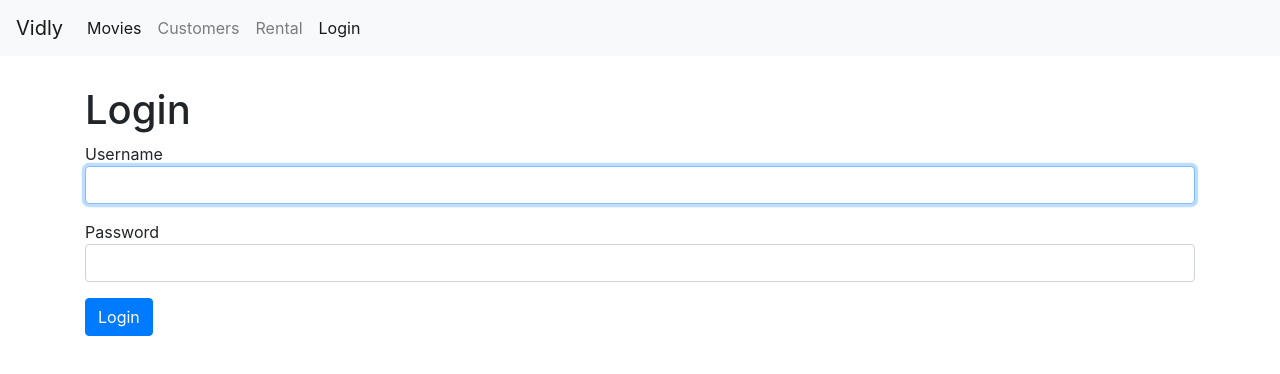
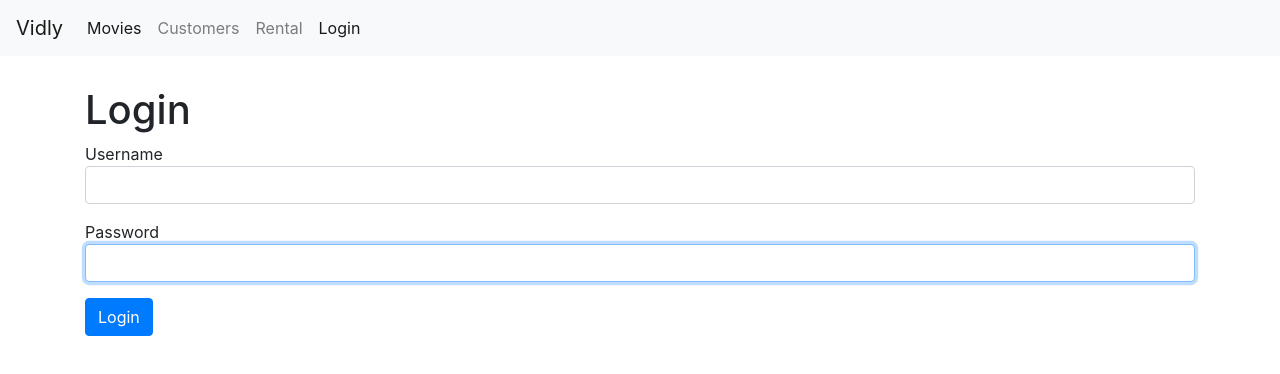
Before and after one commit to mojtabavi/Programing-Training, a React (Create React App) app in the folder React/vidly/: page /login in a window 1280 px wide. Shown: the top 374 px of the page. Built offline with nearby package versions, Linux system fonts and the light colour scheme.

Commit message:
React-Form Extracting a Reuseable Input

```diff
--- /dev/null
+++ b/React/vidly/src/components/common/input.jsx
@@ -0,0 +1,19 @@
+import React from 'react';
+
+const Input = ({ name,label,value,onChange }) => {
+    return ( <div className="form-group">
+                <lable htmlFor={name}>{label}</lable>
+                <input
+                autoFocus
+                name={name}
+                value={value}
+                onChange={onChange}
+                id={name}
+                type="text"
+                className="form-control"
+                type="text" />
+                <small></small>
+              </div> );
+}
+
+export default Input;
--- a/React/vidly/src/components/loginForm.jsx
+++ b/React/vidly/src/components/loginForm.jsx
@@ -1,4 +1,5 @@
 import React, { Component } from 'react';
+import Input from './common/input';
 
 
 class LoginForm extends Component {
@@ -25,16 +26,8 @@
           <div>
             <h1>Login</h1>
             <form onSubmit={this.handleSubmit}>
-              <div className="form-group">
-                <lable htmlFor="username">Username</lable>
-                <input autoFocus name="username" value={account.username} onChange={this.handleChange} id="username" type="text" className="form-control" type="text" />
-                <small></small>
-              </div>
-              <div className="form-group">
-                <lable htmlFor="password">Password</lable>
-                <input id="password" name="password" onChange={this.handleChange} value={account.password} type="password" className="form-control" type="text" />
-                <small></small>
-              </div>
+              <Input name="username" onChange={this.handleChange} label="Username" value={account.username} />
+              <Input name="password" onChange={this.handleChange} label="Password" value={account.password} />
               <button className="btn btn-primary">Login</button>
             </form>
           </div>
```
